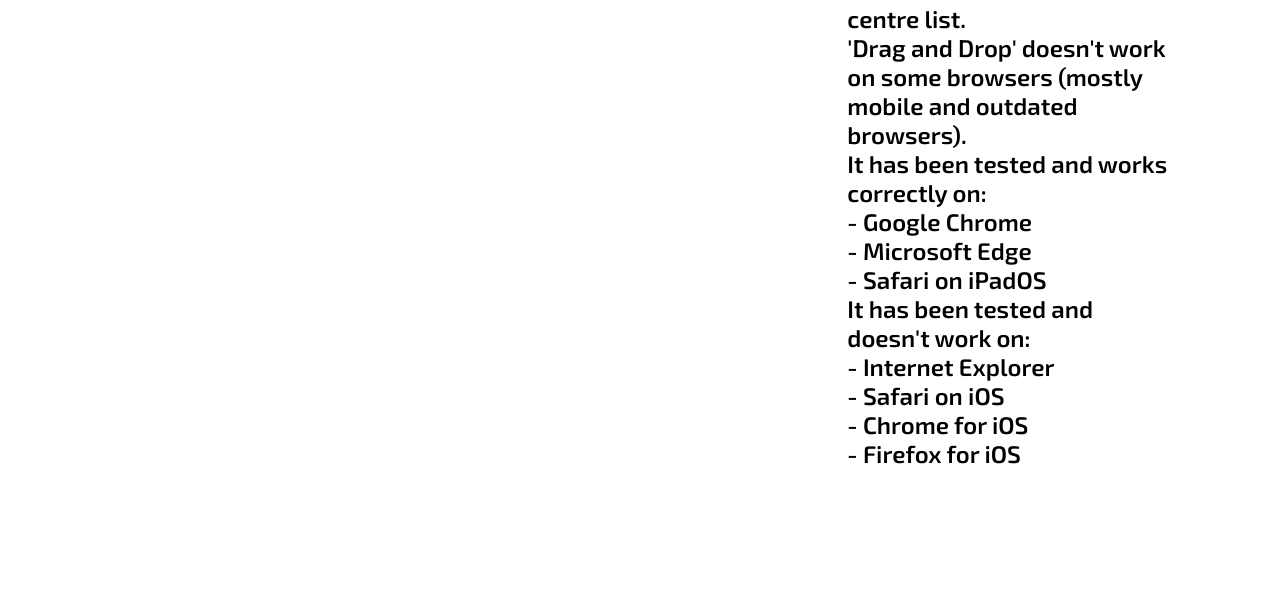
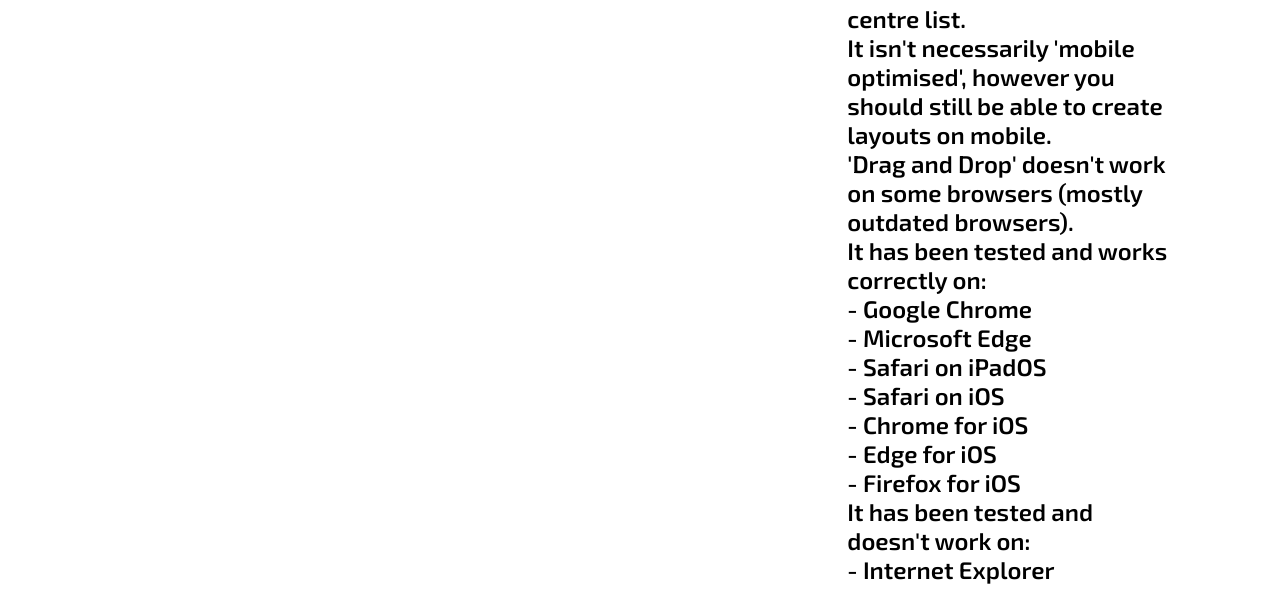
Before and after one commit to Chiefjack/fc-layout-builder, a plain HTML site: page builderRats3x3.html in a window 1280 px wide. Shown: the part 630-1234 px from the top of the page. Before the commit the page ends 1118 px from the top, so only its background shows below. Drawn offline with Linux system fonts and the light colour scheme.

Commit message:
Add files via upload

```diff
--- a/builderRats3x3.html
+++ b/builderRats3x3.html
@@ -232,7 +232,7 @@
 
         <div id="paragraphs">
 
-          <h2>You can 'Drag and Drop' a unit from the centre list directly into the bin, causing it to be removed from the centre list. <br> 'Drag and Drop' doesn't work on some browsers (mostly mobile and outdated browsers). <br> It has been tested and works correctly on: <br> - Google Chrome <br> - Microsoft Edge <br> - Safari on iPadOS <br> It has been tested and doesn't work on: <br> - Internet Explorer <br> - Safari on iOS <br> - Chrome for iOS <br> - Firefox for iOS</h2>
+          <h2>You can 'Drag and Drop' a unit from the centre list directly into the bin, causing it to be removed from the centre list. <br> It isn't necessarily 'mobile optimised', however you should still be able to create layouts on mobile. <br> 'Drag and Drop' doesn't work on some browsers (mostly outdated browsers). <br> It has been tested and works correctly on: <br> - Google Chrome <br> - Microsoft Edge <br> - Safari on iPadOS <br> - Safari on iOS <br> - Chrome for iOS <br> - Edge for iOS <br> - Firefox for iOS <br> It has been tested and doesn't work on: <br> - Internet Explorer </h2>
 
         </div>
 
```
Also changed, not shown: builderRaiders3x3.html (+1 -1 lines), builderRats5x3.html (+1 -1 lines).
